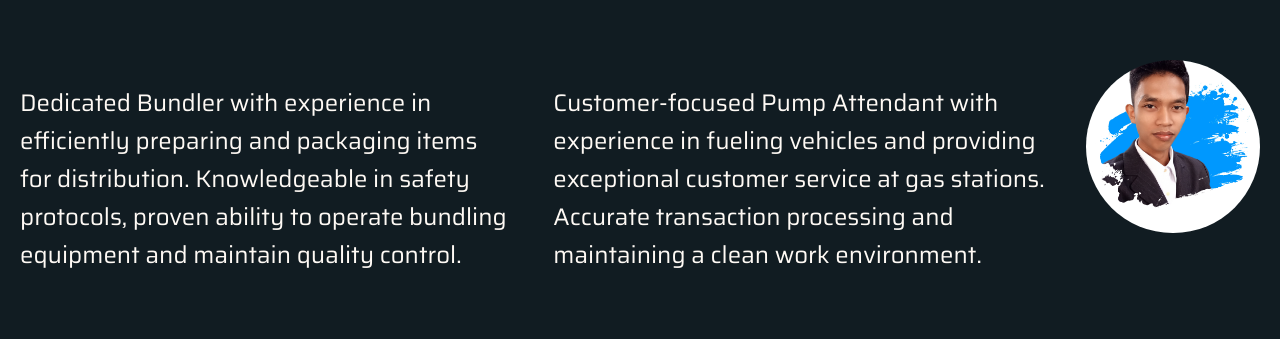
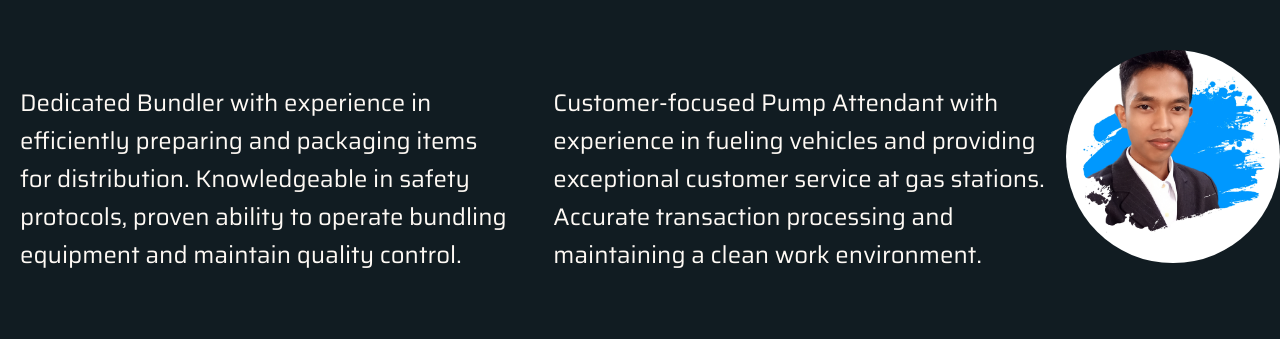
Before and after one commit to Skylight5286/Skylight5286.github.io, a plain HTML site: page index.html in a window 1280 px wide. Shown: the part 157-496 px from the top of the page. Drawn offline with Linux system fonts and the light colour scheme.

Commit message:
modified index(html and css)

```diff
--- a/css/index.css
+++ b/css/index.css
@@ -19,11 +19,16 @@ body {
   padding: 5px 10px;
   width: 100%;
 }
-#my-pic {
+#my-pic div {
+  width: 40%;
+  height: auto;
+  margin: auto;
+}
+/* #my-pic {
   border-radius: 50%;
-  /* background-color: hsl(67,40%,17%); */
+  background-color: hsl(67,40%,17%);
   height: auto;
-}
+} */
 #my-pic img {
   margin: auto;
   border-radius: 50%;
@@ -31,7 +36,7 @@ body {
   height: auto;
 }
 
-@media screen and (min-width:800px) {
+@media screen and (min-width:993px) {
   .container {
     padding: 10px 20px;
   }
@@ -43,3 +48,7 @@ body {
     font-size: 150%;
     font-weight: 120%;
   }
+  #my-pic div{
+    width: 100%;
+  }
+}
--- a/index.html
+++ b/index.html
@@ -35,7 +35,7 @@ Accurate transaction processing and maintaining a clean work environment.
 </div>
 </div>
 <div class="col-2 col-s-12" id="my-pic">
-<div class="container clearfix">
+<div>
 <img src="assets/images/ramel-tating.png" alt="my picture" />
 </div>
 </div>
```
